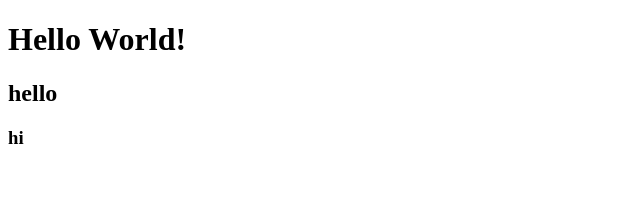
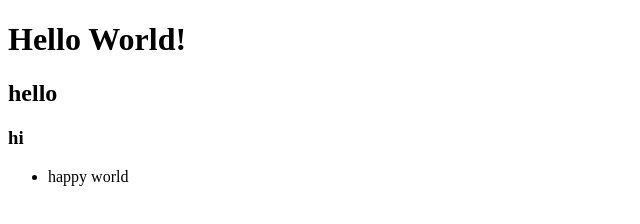
Before and after one commit to mcg15/web-project, a plain HTML site: page index.html in a window 1280 px wide. Shown: the whole page, without its empty margins (0-640 px from the left). Drawn offline with Linux system fonts and the light colour scheme.

Commit message:
Update index.html

```diff
--- a/index.html
+++ b/index.html
@@ -7,5 +7,6 @@
     <h1>Hello World!</h1>
     <h2> hello </h2>
     <h3> hi </h3>
+    <ul><li>happy world</li></ul>
   </body>
 </html>
```
